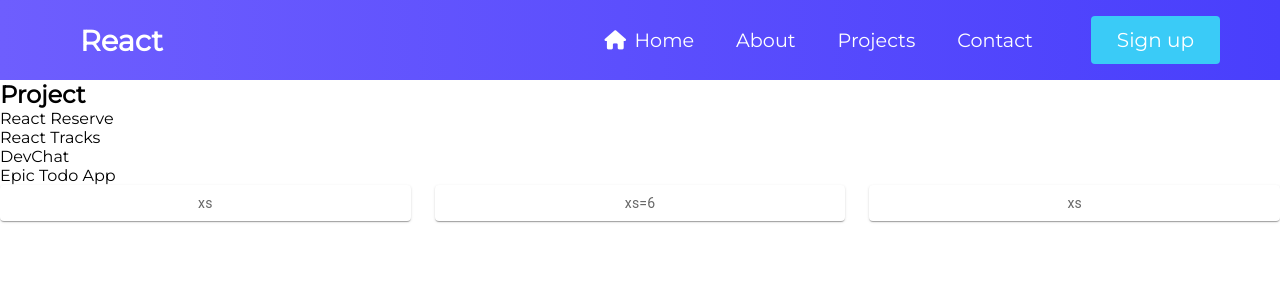
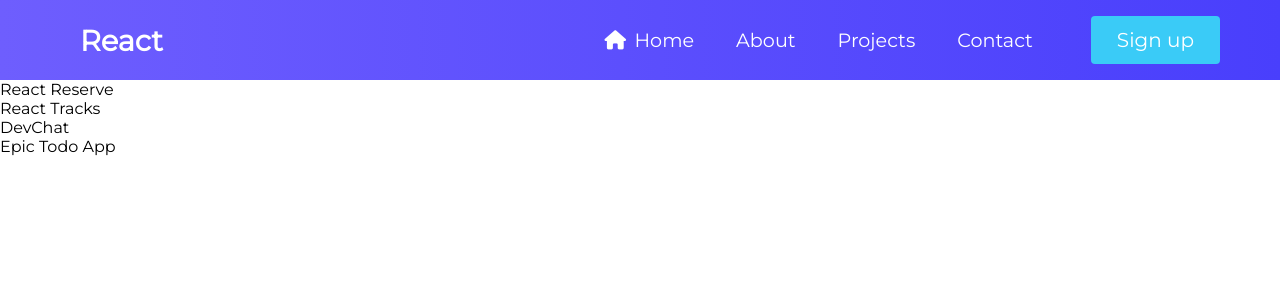
Before and after one commit to hermionearcher/responsive-nav-bar-react, a React (Create React App) app: page /projects in a window 1280 px wide. Shown: the top 300 px of the page. Built offline with nearby package versions, Linux system fonts and the light colour scheme.

Commit message:
3 files modified, 1 deleted

```diff
--- a/data/projectsData.js
+++ b/data/projectsData.js
@@ -4,7 +4,7 @@ export const projects = [
     subtitle: "MERN Stack",
     description:
       "Lorem ipsum dolor sit amet consectetur adipisicing elit. Praesentium dolore rerum laborum iure enim sint nemo omnis voluptate exercitationem eius?",
-    image: "./project-1.gif",
+    image: "https://res.cloudinary.com/diqqf3eq2/image/upload/v1586883334/person-1_rfzshl.jpg",
     link: "https://reactbootcamp.com",
   },
   {
@@ -12,7 +12,7 @@ export const projects = [
     subtitle: "React and Python",
     description:
       "Lorem ipsum dolor sit amet consectetur adipisicing elit. Praesentium dolore rerum laborum iure enim sint nemo omnis voluptate exercitationem eius?",
-    image: "./project-2.gif",
+    image: "https://res.cloudinary.com/diqqf3eq2/image/upload/v1595959131/person-2_ipcjws.jpg",
     link: "https://reedbarger.com",
   },
   {
@@ -20,7 +20,7 @@ export const projects = [
     subtitle: "React and Firebase",
     description:
       "Lorem ipsum dolor sit amet consectetur adipisicing elit. Praesentium dolore rerum laborum iure enim sint nemo omnis voluptate exercitationem eius?",
-    image: "./project-3.gif",
+    image: "https://res.cloudinary.com/diqqf3eq2/image/upload/v1586883423/person-4_t9nxjt.jpg",
     link: "https://jsbootcamp.com",
   },
   {
@@ -28,7 +28,7 @@ export const projects = [
     subtitle: "React Hooks",
     description:
       "Lorem ipsum dolor sit amet consectetur adipisicing elit. Praesentium dolore rerum laborum iure enim sint nemo omnis voluptate exercitationem eius?",
-    image: "./project-4.gif",
+    image: "https://res.cloudinary.com/diqqf3eq2/image/upload/v1595959131/person-3_rxtqvi.jpg",
     link: "https://pythonbootcamp.com",
   },
 ];
--- a/pages/Project.css
+++ /dev/null
@@ -1,3 +0,0 @@
-.card {
-  display: flex;
-}
--- a/pages/Project.js
+++ b/pages/Project.js
@@ -1,42 +1,13 @@
-import { CodeIcon } from "@heroicons/react/solid";
-import React from "react";
-import { projects } from "../data/projectsData";
-import { styled } from '@mui/material/styles';
-import Box from '@mui/material/Box';
-import Paper from '@mui/material/Paper';
-import Grid from '@mui/material/Grid';
-
-const Item = styled(Paper)(({ theme }) => ({
-  backgroundColor: theme.palette.mode === 'dark' ? '#1A2027' : '#fff',
-  ...theme.typography.body2,
-  padding: theme.spacing(1),
-  textAlign: 'center',
-  color: theme.palette.text.secondary,
-}));
+import { CodeIcon } from '@heroicons/react/solid';
+import React from 'react';
+import { projects } from '../data/projectsData';
 
 const Project = () => {
   return (
     <div className="project grid">
-      <h2>Project</h2>
       {projects.map((project, index) => {
-
-        return (
-          <p key={index}>{project.title}</p>
-
-        )}
-      )}
-<Grid container spacing={3}>
-  <Grid item xs>
-    <Item>xs</Item>
-  </Grid>
-  <Grid item xs>
-    <Item>xs=6</Item>
-  </Grid>
-  <Grid item xs>
-    <Item>xs</Item>
-  </Grid>
-</Grid>
-
+        return <p key={index}>{project.title}</p>;
+      })}
     </div>
   );
 };
```
Also changed, not shown: style.css (line endings or trailing spaces).
